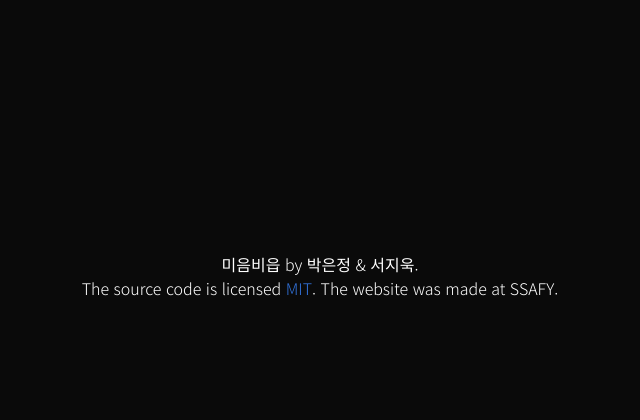
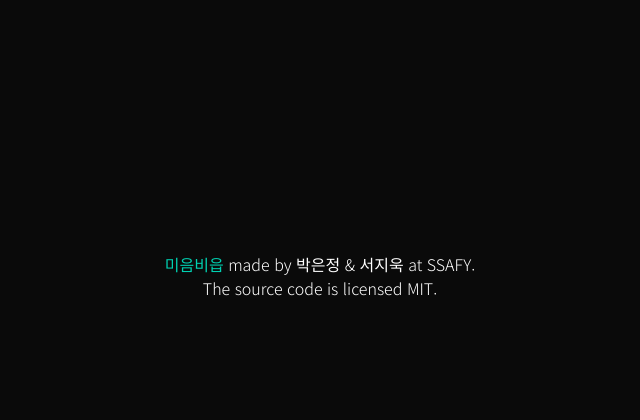
Before and after one commit to ejolie/miumbieub, a Django app: page /accounts/signup/ in a window 1280 px wide. Shown: the part 698-1118 px from the top of the page, without its empty margins (320-960 px from the left). Before the commit the page ends 994 px from the top, so only its background shows below. Run offline with Django 3.2, Linux system fonts and the light colour scheme; data that the repository does not hold is empty; some libraries are stand-ins or nearby versions; some web fonts are replaced.

Commit message:
Modify footer style

```diff
--- a/templates/_footer.html
+++ b/templates/_footer.html
@@ -1,8 +1,8 @@
  <footer class="footer has-background-black">
-  <div class="content has-text-centered has-text-white">
+  <div class="content has-text-centered">
     <p>
-      미음비읍 by 박은정 & 서지욱. <br/> The source code is licensed
-      <a href="http://opensource.org/licenses/mit-license.php">MIT</a>. The website was made at SSAFY.
+      <a href="https://github.com/ejolie/moviemovie" class="has-text-primary">미음비읍<a/> <span style="color: white;">made by 박은정 & 서지욱 at SSAFY. <br/>
+      The source code is licensed MIT. <br/></span>
     </p>
   </div>
 </footer>
```
